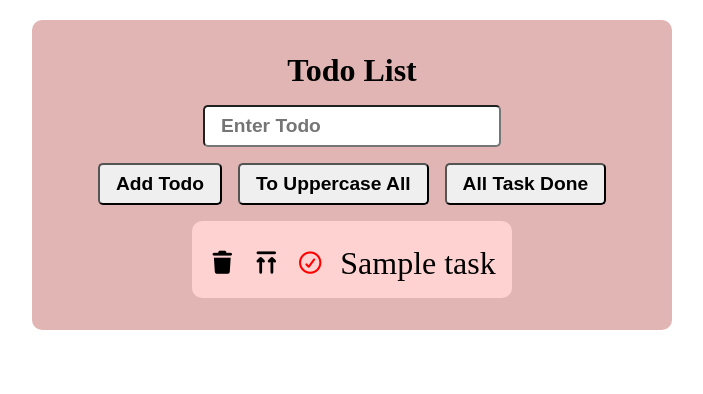
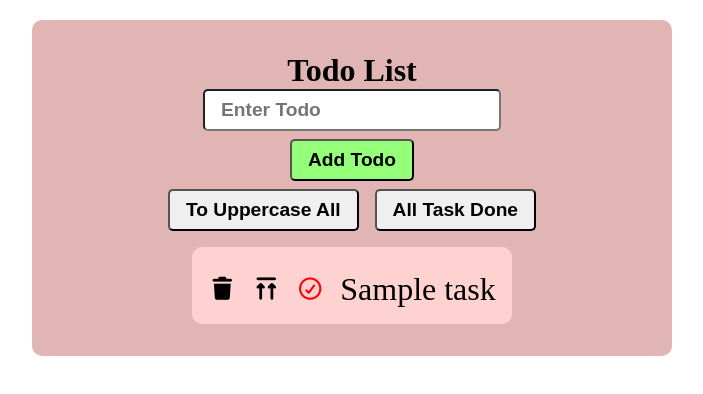
Before and after one commit to sanjeevkoshti/React-Learning, a React (Vite) app: page / in a window 1280 px wide. Shown: the top 394 px of the page, without its empty margins (288-991 px from the left). Built offline with nearby package versions, Linux system fonts and the light colour scheme.

Commit message:
add single All Task Done button  to Todo List

```diff
--- a/src/states/TodoList.jsx
+++ b/src/states/TodoList.jsx
@@ -61,8 +61,8 @@ export default function TodoList(){
         <div style={styles}>
             <h1>Todo List</h1>
             <input type="text" value={newTodo} onChange={(e)=>setNewTodo(e.target.value)} placeholder="Enter Todo" style={inputStyle}/>
+            <button onClick={addTodo} style={addBtnStyle}>Add Todo</button>
             <div>
-                <button onClick={addTodo} style={btnStyle}>Add Todo</button>
                 <button onClick={toUpper} style={btnStyle}>To Uppercase All</button>
                 <button onClick={allTaskDone} style={btnStyle}>All Task Done</button>
             </div>
@@ -110,6 +110,15 @@ let ulStyle={
     padding:"1rem",
     marginTop:"1rem"
 }
+let addBtnStyle={
+    margin:"0 0 0.5rem 0",
+    padding:"0.5rem 1rem",
+    fontSize:"1.2rem",
+    fontWeight:"bold",
+    borderRadius:"5px",
+    cursor:"pointer",
+    backgroundColor:"#95ff7aff"
+}
 let btnStyle={
     margin:"0 0.5rem",
     padding:"0.5rem 1rem",
@@ -124,7 +133,7 @@ let inputStyle={
     fontWeight:"bold",
     borderRadius:"5px",
     cursor:"text",
-    margin:"1rem",
+    margin:"0 0 0.5rem 0",
 }
 let styles={
     backgroundColor:"#e2b5b5ff",
```
